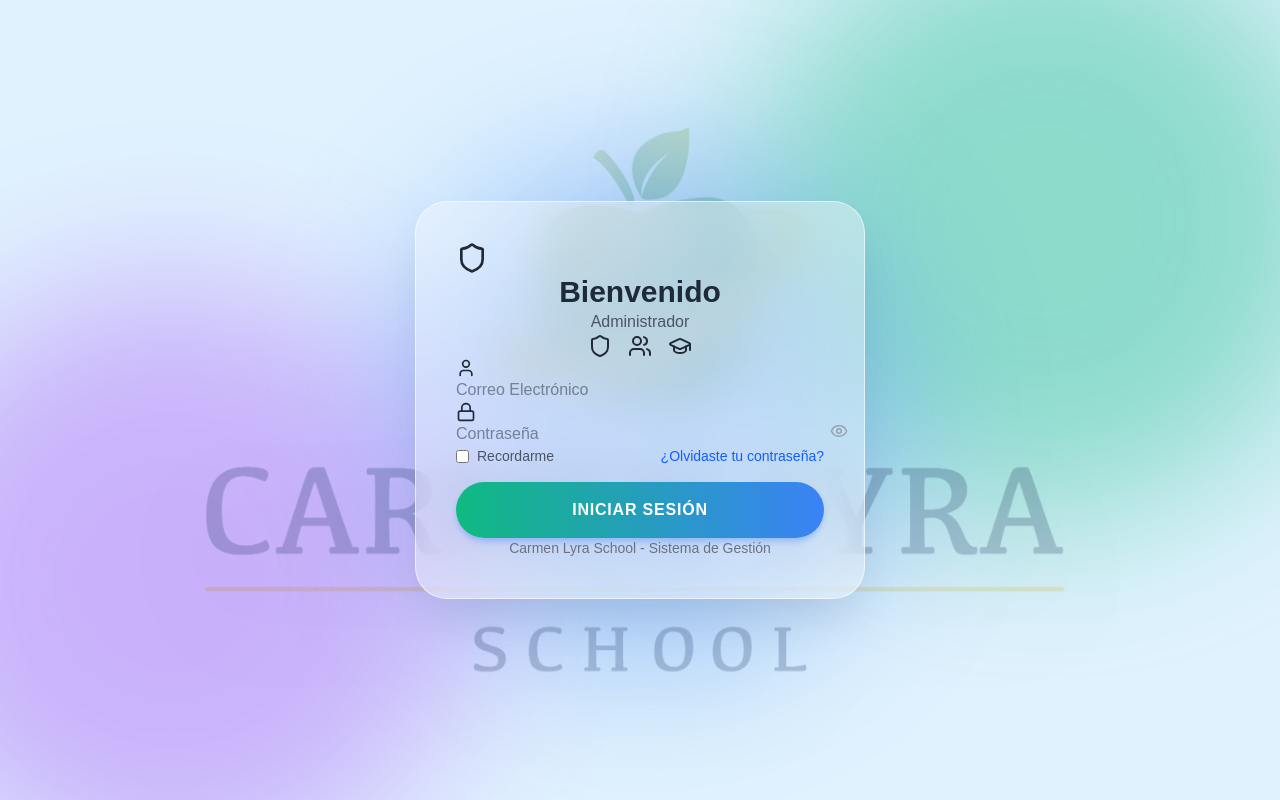
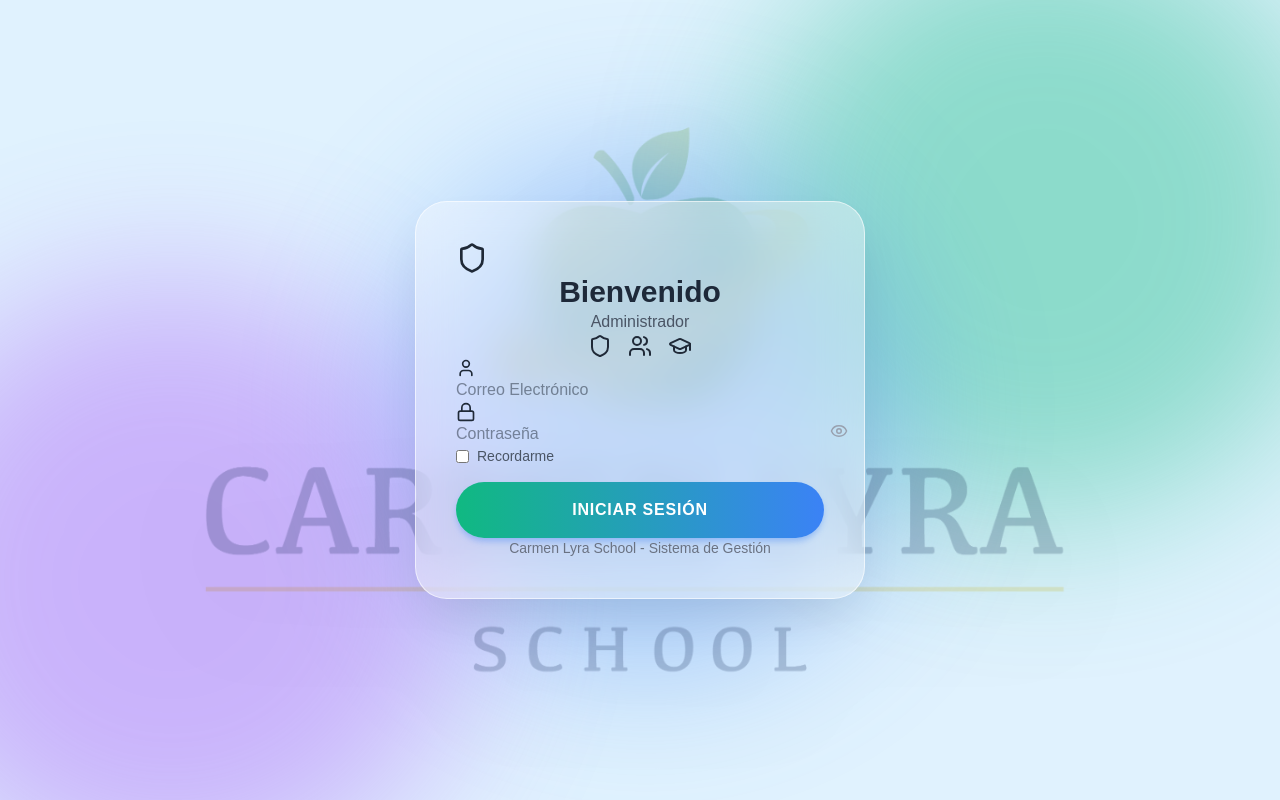
Before and after one commit to alejandro200500acuna/IDproyectoCM, a React (Vite) app in the folder client/: page /login in a window 1280 px wide. Built offline with nearby package versions, Linux system fonts and the light colour scheme; no server answers.

Commit message:
feat: login remove forgot password option

```diff
--- a/client/src/pages/Login.jsx
+++ b/client/src/pages/Login.jsx
@@ -184,9 +184,7 @@ export default function Login() {
                             <input type="checkbox" style={{ accentColor: '#10b981' }} />
                             <span>Recordarme</span>
                         </label>
-                        <button type="button" className="text-blue-600 hover:underline font-medium">
-                            ¿Olvidaste tu contraseña?
-                        </button>
+
                     </div>
 
                     <button
```
